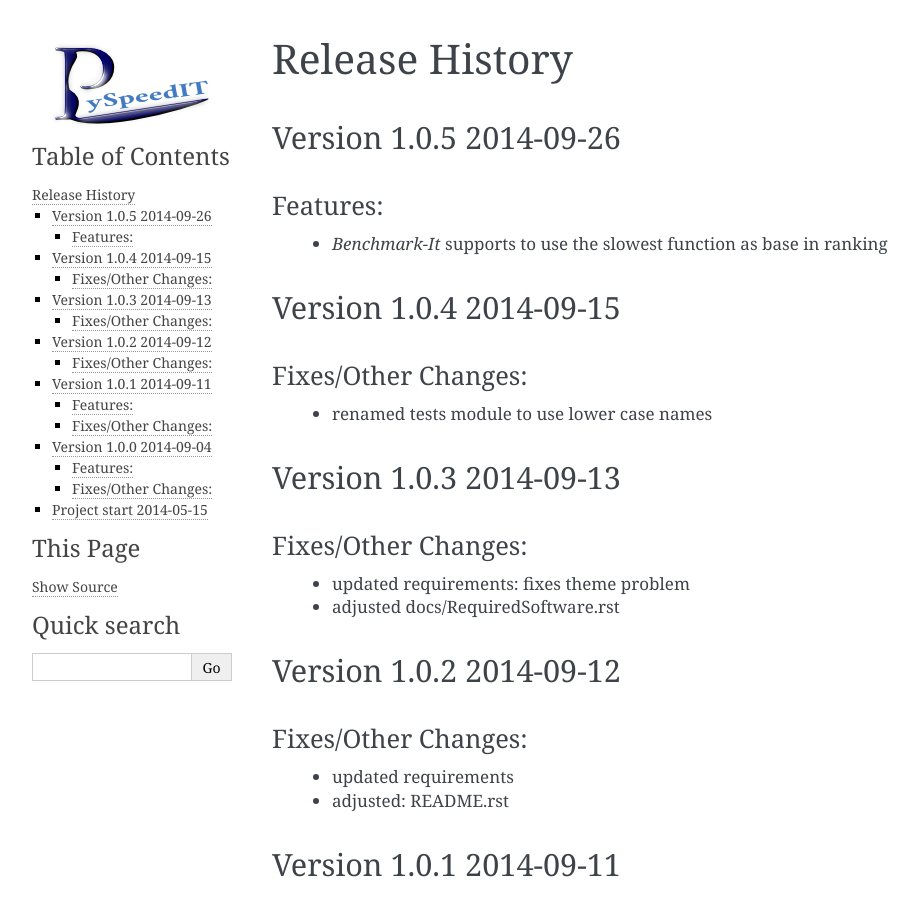
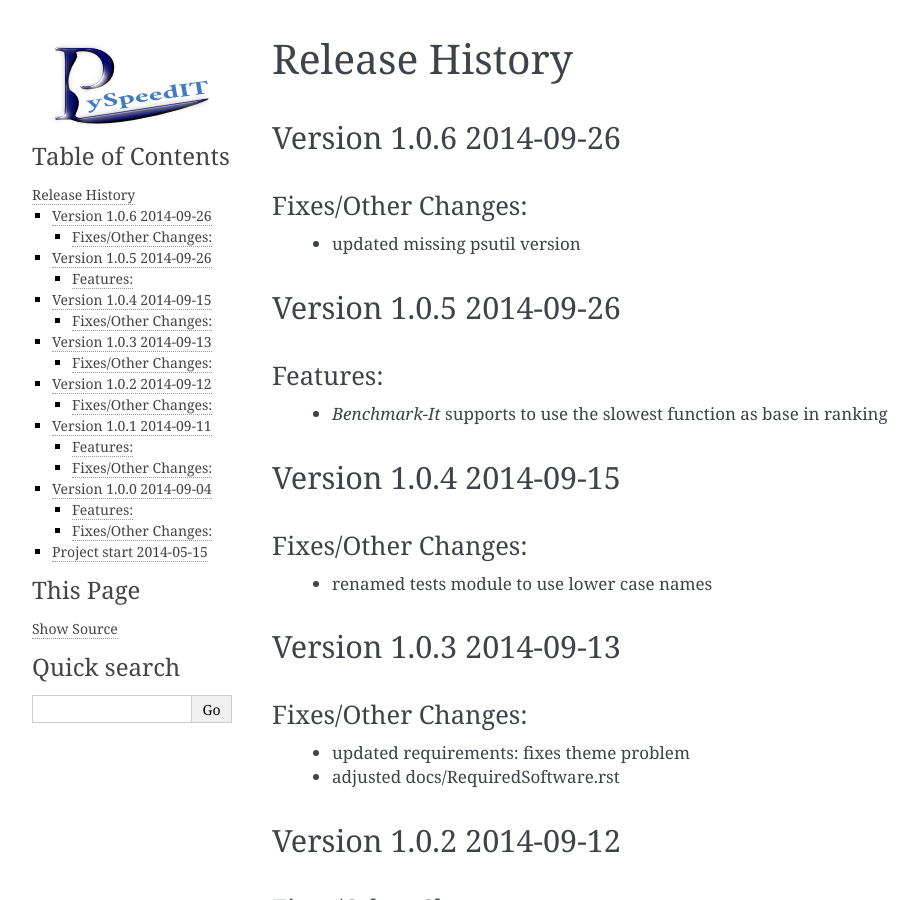
Before and after one commit to peter1000/PySpeedIT, a Sphinx documentation site: the page built from docs/history.rst, in a window 1280 px wide and 900 px high. Shown: the whole window, without its empty margins (148-1067 px from the left). Built offline with Sphinx 7.4.7, drawn with Linux system fonts in a browser that asks for light colours.

Commit message:
Version 1.0.6     2014-09-26 ============================
Fixes/Other Changes:
--------------------

   - added new missing psutil version

```diff
--- a/CHANGELOG.rst
+++ b/CHANGELOG.rst
@@ -4,6 +4,15 @@ Release History
 
 
 .. _whats-new:
+
+Version 1.0.6     2014-09-26
+============================
+
+Fixes/Other Changes:
+--------------------
+
+   - updated missing psutil version
+
 
 Version 1.0.5     2014-09-26
 ============================
--- a/docs/RequiredSoftware.rst
+++ b/docs/RequiredSoftware.rst
@@ -37,7 +37,7 @@ Required Software
 
    - `<https://github.com/peter1000/PSphinxTheme>`_
 
-- psutil >= 2.1.1  (retrieving information on running processes and system utilization (CPU, memory, disks, network))
+- psutil >= 2.1.2  (retrieving information on running processes and system utilization (CPU, memory, disks, network))
 
    - `<http://code.google.com/p/psutil/>`_
 
```
